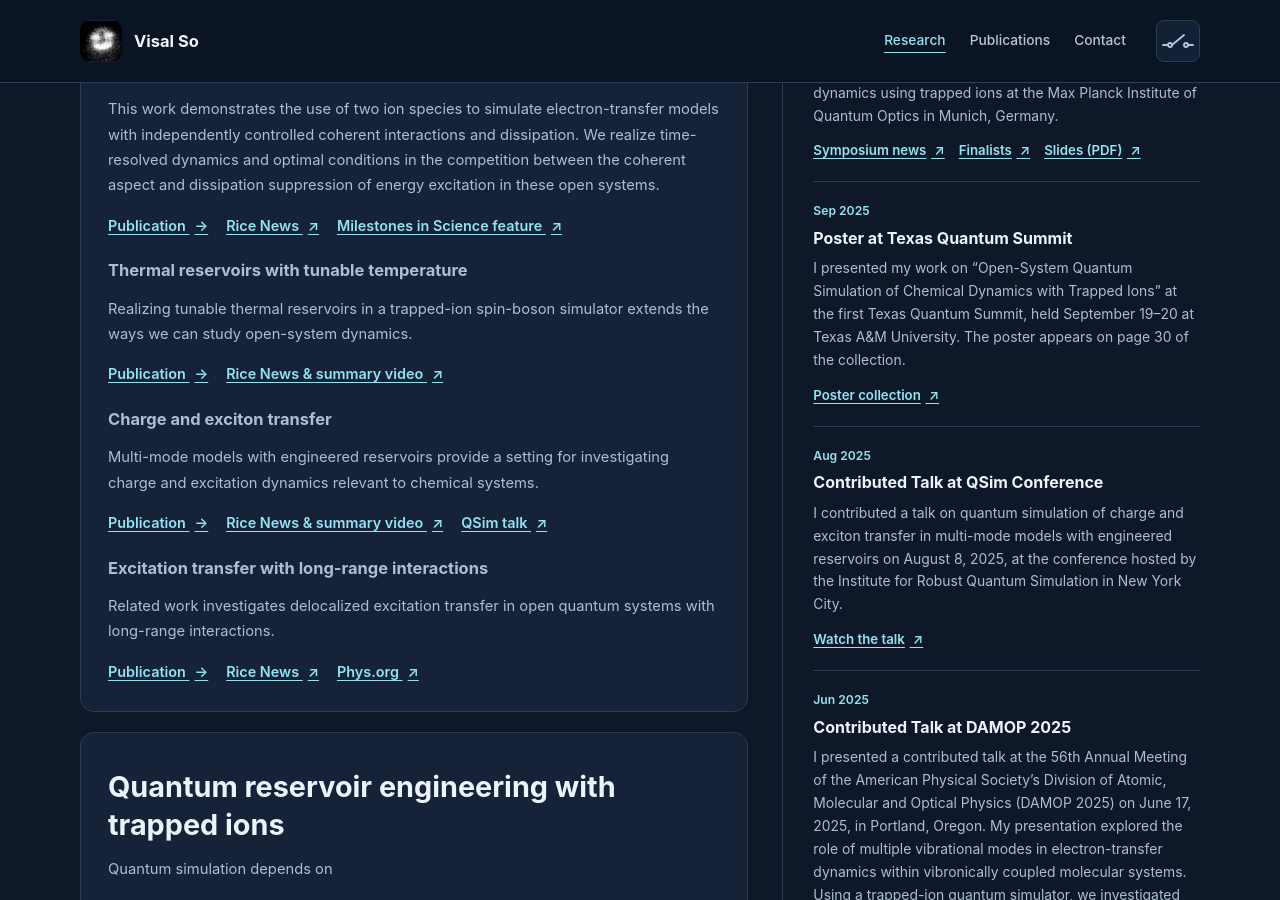
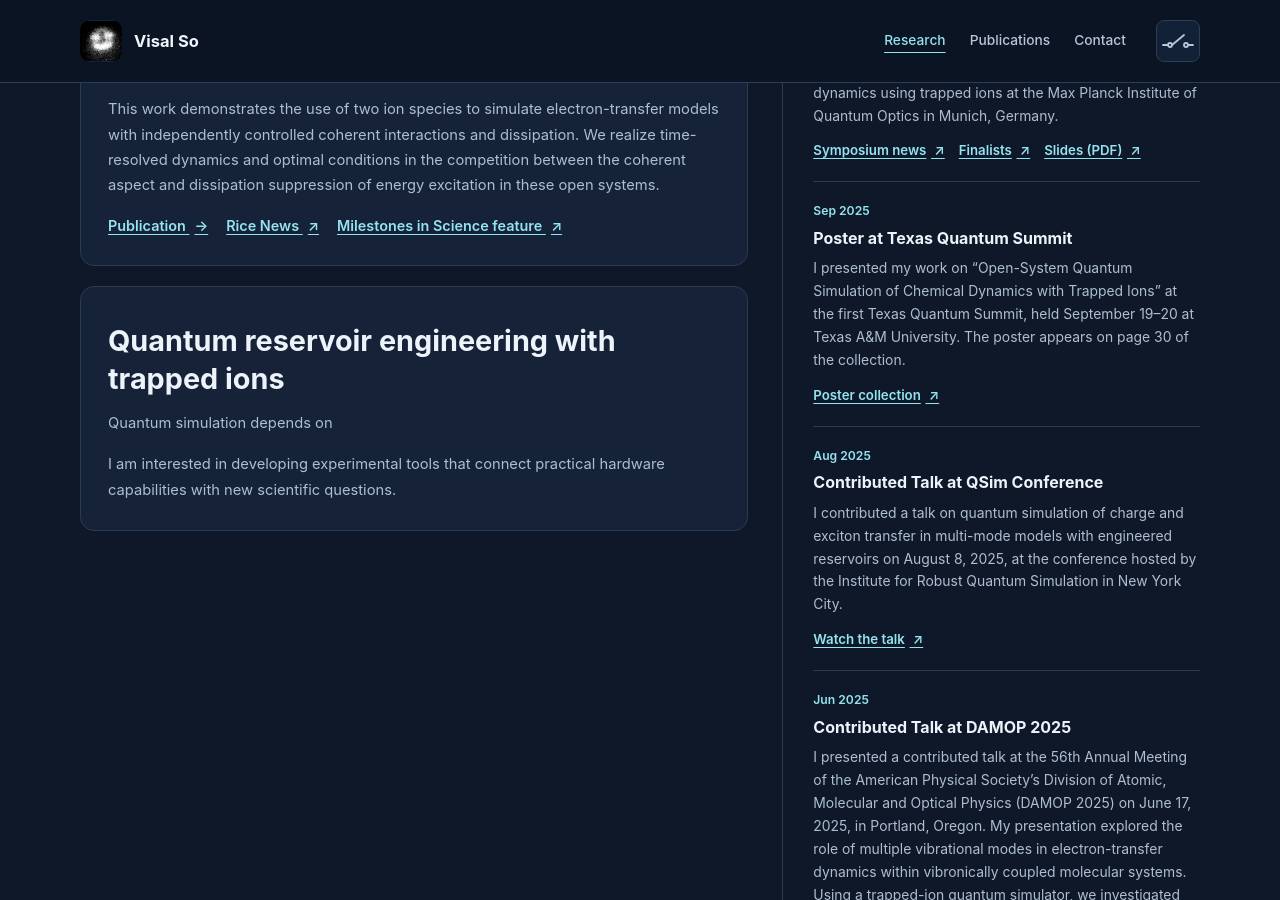
Before and after one commit to visalso/visalso.github.io, a Jekyll site: the page built from research.html, in a window 1280 px wide and 900 px high, scrolled down 1499 px. Built offline with Jekyll 4.4.1, drawn with Linux system fonts in a browser that asks for light colours.

Commit message:
Update research.html

```diff
--- a/research.html
+++ b/research.html
@@ -63,26 +63,6 @@ nav: research
         <img src="{{ '/assets/header_banner.png' | relative_url }}" alt="A chain of bright trapped-ion fluorescence spots" width="1687" height="255" loading="lazy" decoding="async">
         <figcaption>Trapped-ion fluorescence: individually controlled particles as a platform for quantum simulation.</figcaption>
       </figure>-->
-      <h4>Thermal reservoirs with tunable temperature</h4>
-      <p>Realizing tunable thermal reservoirs in a trapped-ion spin-boson simulator extends the ways we can study open-system dynamics.</p>
-      <div class="project__links actions">
-        <a class="text-link" href="{{ '/publications/' | relative_url }}#thermal-reservoirs">Publication <span aria-hidden="true">→</span></a>
-        <a class="text-link" href="https://news.rice.edu/news/2026/new-controls-allow-researchers-incorporate-thermal-effects-quantum-simulation">Rice News &amp; summary video <span aria-hidden="true">↗</span></a>
-      </div>
-      <h4>Charge and exciton transfer</h4>
-      <p>Multi-mode models with engineered reservoirs provide a setting for investigating charge and excitation dynamics relevant to chemical systems.</p>
-      <div class="project__links actions">
-        <a class="text-link" href="{{ '/publications/' | relative_url }}#charge-exciton-transfer">Publication <span aria-hidden="true">→</span></a>
-        <a class="text-link" href="https://news.rice.edu/news/2026/quantum-simulator-sheds-light-how-nature-moves-energy-systems-photosynthesis-and-solar">Rice News &amp; summary video <span aria-hidden="true">↗</span></a>
-        <a class="text-link" href="https://www.youtube.com/watch?v=jxOFuNQV0l0">QSim talk <span aria-hidden="true">↗</span></a>
-      </div>
-      <h4>Excitation transfer with long-range interactions</h4>
-      <p>Related work investigates delocalized excitation transfer in open quantum systems with long-range interactions.</p>
-      <div class="project__links actions">
-        <a class="text-link" href="{{ '/publications/' | relative_url }}#delocalized-excitation-transfer">Publication <span aria-hidden="true">→</span></a>
-        <a class="text-link" href="https://news.rice.edu/news/2025/quantum-leap-entangled-states-enhance-energy-transfer-models-molecular-systems">Rice News <span aria-hidden="true">↗</span></a>
-        <a class="text-link" href="https://phys.org/news/2025-10-entangled-states-energy-molecular.html">Phys.org <span aria-hidden="true">↗</span></a>
-      </div>
     </div>
   </section>
   <section class="section project research-theme-card" id="stateprep" aria-labelledby="stateprep-title">
```
